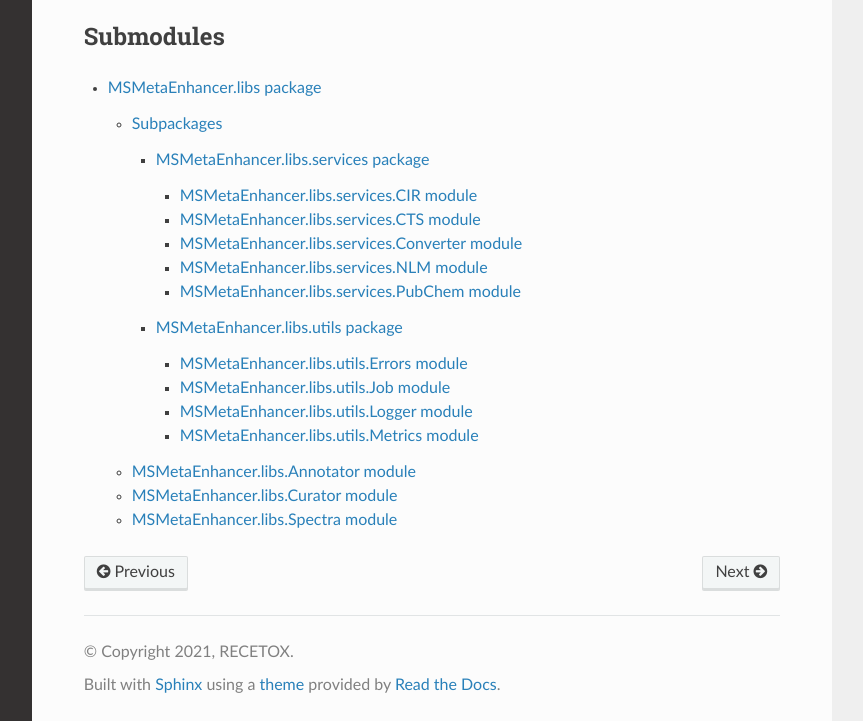
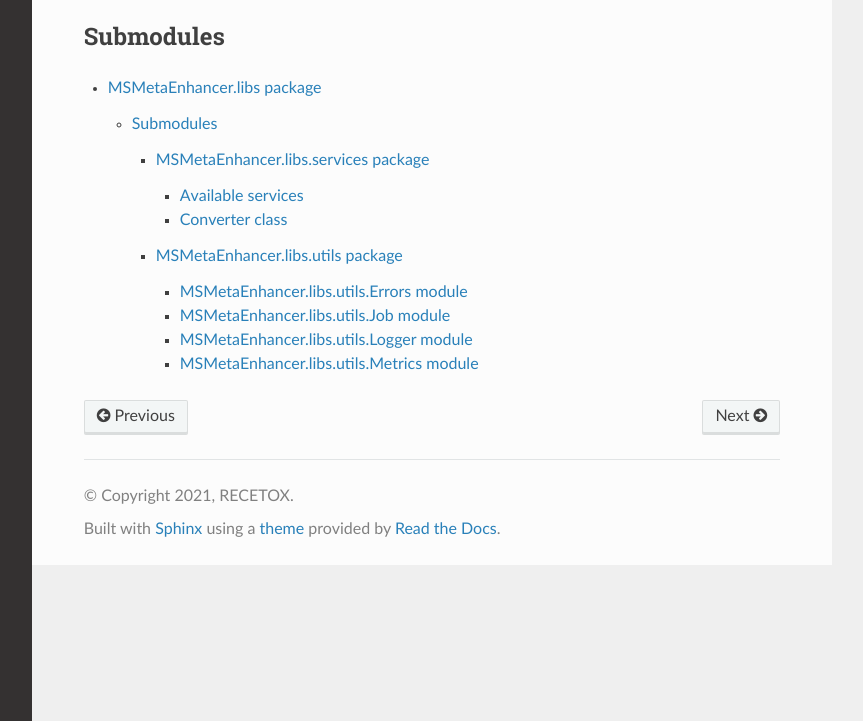
Before and after one commit to RECETOX/MSMetaEnhancer, a Sphinx documentation site: the page built from docs/source/MSMetaEnhancer.rst, in a window 1280 px wide and 1177 px high, cut to the strip 456-1177 px from the top of the window. Shown: the whole strip, without its empty margins (268-1131 px from the left). Built offline with Sphinx 7.4.7 and the Read the Docs theme 2.0.0, drawn with Linux system fonts in a browser that asks for light colours.

Commit message:
Improved docs structure

```diff
--- a/docs/source/MSMetaEnhancer.libs.rst
+++ b/docs/source/MSMetaEnhancer.libs.rst
@@ -1,35 +1,26 @@
 MSMetaEnhancer.libs package
 ===========================
 
-Subpackages
------------
+.. automodule:: MSMetaEnhancer.libs.Annotator
+   :members:
+   :undoc-members:
+   :show-inheritance:
+
+.. automodule:: MSMetaEnhancer.libs.Curator
+   :members:
+   :undoc-members:
+   :show-inheritance:
+
+.. automodule:: MSMetaEnhancer.libs.Spectra
+   :members:
+   :undoc-members:
+   :show-inheritance:
+
+Submodules
+----------
 
 .. toctree::
    :maxdepth: 4
 
    MSMetaEnhancer.libs.services
    MSMetaEnhancer.libs.utils
-
-MSMetaEnhancer.libs.Annotator module
-------------------------------------
-
-.. automodule:: MSMetaEnhancer.libs.Annotator
-   :members:
-   :undoc-members:
-   :show-inheritance:
-
-MSMetaEnhancer.libs.Curator module
-----------------------------------
-
-.. automodule:: MSMetaEnhancer.libs.Curator
-   :members:
-   :undoc-members:
-   :show-inheritance:
-
-MSMetaEnhancer.libs.Spectra module
-----------------------------------
-
-.. automodule:: MSMetaEnhancer.libs.Spectra
-   :members:
-   :undoc-members:
-   :show-inheritance:
--- a/docs/source/MSMetaEnhancer.libs.services.rst
+++ b/docs/source/MSMetaEnhancer.libs.services.rst
@@ -1,42 +1,33 @@
 MSMetaEnhancer.libs.services package
 ====================================
 
-MSMetaEnhancer.libs.services.CIR module
----------------------------------------
+Available services
+------------------
 
 .. automodule:: MSMetaEnhancer.libs.services.CIR
    :members:
    :undoc-members:
    :show-inheritance:
 
-MSMetaEnhancer.libs.services.CTS module
----------------------------------------
-
 .. automodule:: MSMetaEnhancer.libs.services.CTS
    :members:
    :undoc-members:
    :show-inheritance:
-
-MSMetaEnhancer.libs.services.Converter module
----------------------------------------------
-
-.. automodule:: MSMetaEnhancer.libs.services.Converter
-   :members:
-   :undoc-members:
-   :show-inheritance:
-
-MSMetaEnhancer.libs.services.NLM module
----------------------------------------
 
 .. automodule:: MSMetaEnhancer.libs.services.NLM
    :members:
    :undoc-members:
    :show-inheritance:
 
-MSMetaEnhancer.libs.services.PubChem module
--------------------------------------------
-
 .. automodule:: MSMetaEnhancer.libs.services.PubChem
    :members:
    :undoc-members:
    :show-inheritance:
+
+Converter class
+---------------
+
+.. automodule:: MSMetaEnhancer.libs.services.Converter
+   :members:
+   :undoc-members:
+   :show-inheritance:
```
